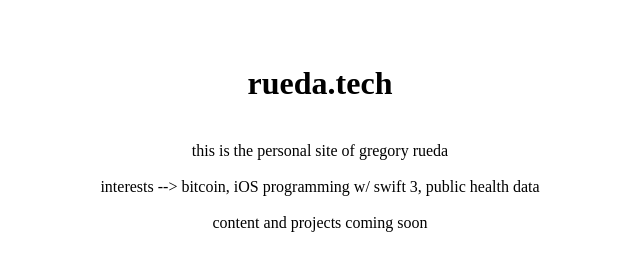
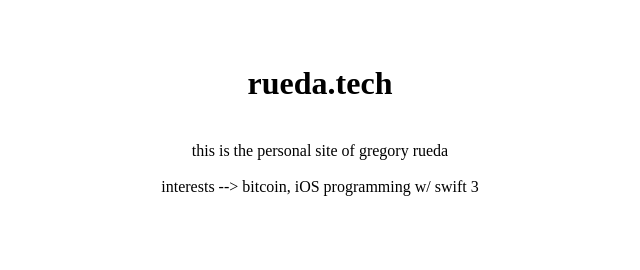
Before and after one commit to gregoryrueda/gregoryrueda.github.io, a plain HTML site: page index.html in a window 1280 px wide. Shown: the whole page, without its empty margins (320-960 px from the left). Drawn offline with Linux system fonts and the light colour scheme.

Commit message:
general update

```diff
--- a/index.html
+++ b/index.html
@@ -13,10 +13,9 @@
      this is the personal site of gregory rueda
      <br>
      <br>
-     interests --> bitcoin, iOS programming w/ swift 3, public health data
+     interests --> bitcoin, iOS programming w/ swift 3
      <br>
      <br>
-     content and projects coming soon
 </center>
 </body>
 </html>
```
